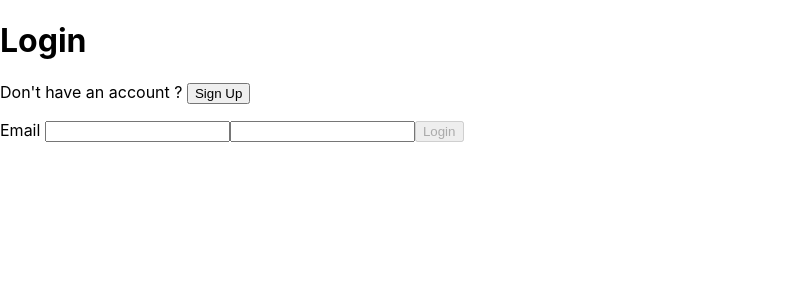
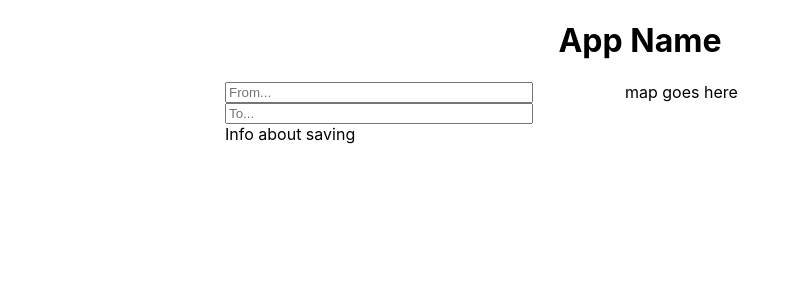
Before and after one commit to aolwyn/Green-Travel, a React (Create React App) app: page / in a window 1280 px wide. Before the commit this address led to /login. Shown: the top 300 px of the page, without its empty margins (0-799 px from the left). Built offline with nearby package versions, Linux system fonts and the light colour scheme; no server answers.

Commit message:
Layout setup

```diff
--- a/package.json
+++ b/package.json
@@ -14,7 +14,7 @@
     "web-vitals": "^2.1.4"
   },
   "scripts": {
-    "start": "react-scripts start",
+    "start": "react-scripts --openssl-legacy-provider start",
     "build": "react-scripts build",
     "test": "react-scripts test",
     "eject": "react-scripts eject"
--- a/src/App.js
+++ b/src/App.js
@@ -15,8 +15,8 @@ function App() {
     <BrowserRouter>
       {/* <button onClick={Test}> Test </button> */}
       <Routes>
-        <Route path="/" element={user ? <Home user={user} dispatch={dispatch} /> : <Navigate to="/login" replace />} />
-        <Route path='/login' element={user ? <Navigate to="/home" replace /> : <LogIn dispatch={dispatch} /> } />
+        <Route path="/" element={<Home />} />
+        <Route path='/login' element={<LogIn dispatch={dispatch}/> } />
       </Routes>
     </BrowserRouter>
    </>
--- a/src/components/home.js
+++ b/src/components/home.js
@@ -1,10 +1,36 @@
 import React from "react";
+import './myStyles.css';
 
 const Home = () => {
 
     return(
         <>
-            <h1> Home </h1>
+            <div class="container">
+                <h1>App Name</h1>
+
+                <div class="body">
+
+                    <div class="left">
+
+                        <form>
+                            <input type="text" name="from" placeholder="From..."/>
+                            <input type="text" name="to" placeholder="To..."/>
+                        </form>
+
+                        <div class="statsDisplay">
+                            Info about saving
+                        </div>
+
+                    </div>
+
+
+                    <div class="right">
+                        <div class="map">map goes here</div>
+                    </div>
+
+                </div>
+
+            </div>
         </>
     );
 
--- /dev/null
+++ b/src/components/myStyles.css
@@ -0,0 +1,43 @@
+
+.container {
+    display: flex;
+    justify-content: center;
+    align-items: center;
+    flex-direction: column;
+}
+
+.body {
+    /* background-color: cyan; */
+    display: flex;
+}
+
+.left {
+    /* background-color: blue; */
+    display: flex;
+    flex-direction: column;
+    width: 400px;
+    height: 500px;
+}
+
+.right {
+    /* background-color: red; */
+    width: 430px;
+    height: 500px;
+}
+
+.left form {
+    display: flex;
+    flex-direction: column;
+}
+
+.left form input {
+    width: 300px;
+}
+
+.map {
+
+}
+
+.statsDisplay {
+
+}
```
